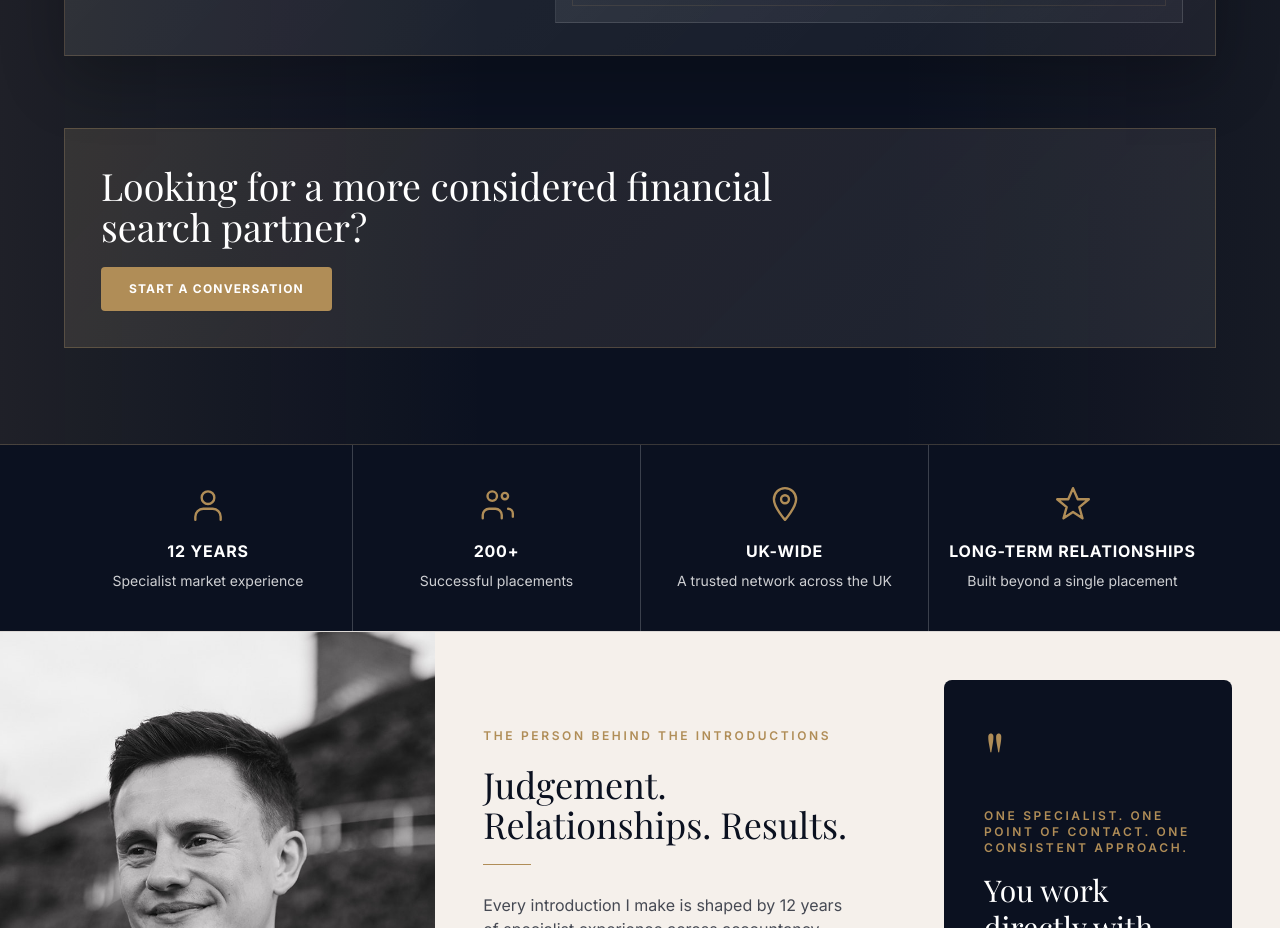
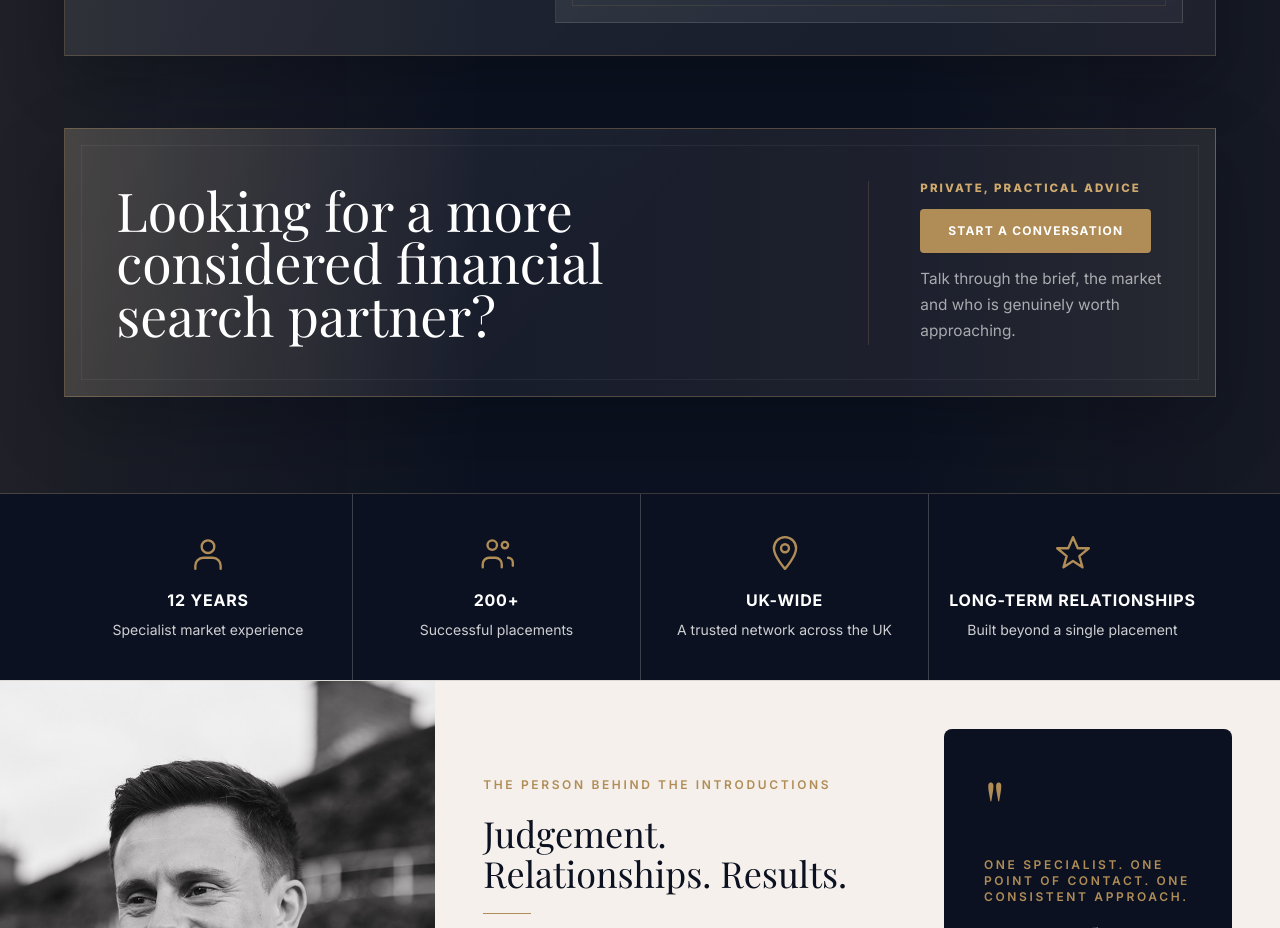
Before and after one commit to WH-93/website-skeleton-1, a Next.js app: page /about in a window 1280 px wide. Shown: the part 3200-4128 px from the top of the page. Built offline with nearby package versions, Linux system fonts and the light colour scheme; a web font is replaced by a local one.

Commit message:
polish(about): codex refinements

```diff
--- a/src/app/about/AboutStory.tsx
+++ b/src/app/about/AboutStory.tsx
@@ -2,7 +2,7 @@
 
 import Link from 'next/link';
 import { LazyMotion, MotionConfig, domAnimation, m } from 'framer-motion';
-import { chapters, ctaButtonLabel, ctaCopy } from './content';
+import { chapters, ctaButtonLabel, ctaCopy, ctaKicker, ctaSupportingCopy } from './content';
 import {
   aboutStoryCardVariants,
   aboutStoryCardChildVariants,
@@ -72,12 +72,18 @@ export function AboutStory() {
               whileInView="ready"
               viewport={{ once: true, amount: 0.4 }}
             >
+              <div className="about-story-cta-text">
                 <p className="about-story-cta-copy font-heading text-white">
                   {ctaCopy}
                 </p>
+              </div>
+              <div className="about-story-cta-action">
+                <span className="about-story-cta-kicker">{ctaKicker}</span>
                 <Link href="/#contact" className="btn-gold about-story-cta-link">
                   {ctaButtonLabel}
                 </Link>
+                <p className="about-story-cta-note">{ctaSupportingCopy}</p>
+              </div>
             </m.div>
           </div>
         </section>
--- a/src/app/about/aboutStory.css
+++ b/src/app/about/aboutStory.css
@@ -82,23 +82,96 @@
 }
 
 .about-story-cta {
+  position: relative;
   display: grid;
-  gap: 1.25rem;
-  margin-top: clamp(2.5rem, 6vw, 4.5rem);
-  border: 1px solid rgba(208,170,109,0.26);
-  background: linear-gradient(135deg, rgba(208,170,109,0.1), rgba(255,255,255,0.035)), rgba(255,255,255,0.035);
-  padding: clamp(1.35rem, 4vw, 2.25rem);
+  isolation: isolate;
+  max-width: 74rem;
+  gap: clamp(1.25rem, 4vw, 3rem);
+  align-items: center;
+  margin: clamp(2.5rem, 6vw, 4.5rem) auto 0;
+  overflow: hidden;
+  border: 1px solid rgba(208, 170, 109, 0.3);
+  background:
+    linear-gradient(135deg, rgba(255, 255, 255, 0.075), rgba(255, 255, 255, 0.02) 48%),
+    linear-gradient(90deg, rgba(208, 170, 109, 0.12), transparent 36%, rgba(208, 170, 109, 0.045)),
+    rgba(255, 255, 255, 0.032);
+  box-shadow: 0 26px 70px rgba(0, 0, 0, 0.22);
+  padding: clamp(1.4rem, 4vw, 3.25rem);
 }
 
-.about-story-cta-copy { max-width: 42rem; font-size: clamp(1.6rem, 6vw, 2.35rem); line-height: 1.08; }
-.about-story-cta-link { align-self: flex-start; justify-self: start; width: auto; }
+.about-story-cta::before {
+  content: '';
+  position: absolute;
+  inset: clamp(0.65rem, 1.4vw, 1rem);
+  z-index: -1;
+  pointer-events: none;
+  border: 1px solid rgba(255, 255, 255, 0.055);
+}
+
+.about-story-cta-text {
+  min-width: 0;
+}
+
+.about-story-cta-copy {
+  max-width: 17ch;
+  margin: 0;
+  font-size: clamp(1.8rem, 4.2vw, 3.35rem);
+  line-height: 0.98;
+}
+
+.about-story-cta-action {
+  display: flex;
+  min-width: 0;
+  flex-direction: column;
+  align-items: flex-start;
+  gap: 0.85rem;
+}
+
+.about-story-cta-kicker {
+  color: #d0aa6d;
+  font-family: Inter, sans-serif;
+  font-size: clamp(0.62rem, 1vw, 0.72rem);
+  font-weight: 750;
+  letter-spacing: 0.18em;
+  line-height: 1.25;
+  text-transform: uppercase;
+}
+
+.about-story-cta-note {
+  max-width: 20rem;
+  margin: 0;
+  color: rgba(255, 255, 255, 0.62);
+  font-family: Inter, sans-serif;
+  font-size: clamp(0.88rem, 1.2vw, 0.98rem);
+  line-height: 1.7;
+}
+
+.about-story-cta-link {
+  align-self: flex-start;
+  justify-self: start;
+  width: auto;
+}
+
+@media (min-width: 900px) {
+  .about-story-cta {
+    grid-template-columns: minmax(0, 1fr) minmax(17rem, 0.42fr);
+    min-height: clamp(14rem, 18vw, 17rem);
+  }
+
+  .about-story-cta-action {
+    justify-self: end;
+    padding-left: clamp(2rem, 4vw, 3.25rem);
+    border-left: 1px solid rgba(208, 170, 109, 0.18);
+  }
+}
 
 @media (max-width: 767px) {
   .about-story-card-shell { grid-template-columns: 1fr; gap: 1rem; }
   .about-story-scene { min-height: clamp(12rem, 55vw, 18rem); }
   .about-story-heading { font-size: clamp(1.5rem, 6vw, 2rem); }
   .about-story-copy { font-size: 0.9rem; }
-  .about-story-cta-copy { font-size: clamp(1.2rem, 5vw, 1.5rem); }
+  .about-story-cta-copy { font-size: clamp(1.32rem, 7vw, 1.85rem); }
+  .about-story-cta-note { font-size: 0.86rem; }
 }
 
 /* Visual component styles - Data / Signals / Network / Pipeline */
--- a/src/app/about/content.ts
+++ b/src/app/about/content.ts
@@ -123,4 +123,7 @@ export const chapters: Chapter[] = [
 // ── CTA ──
 
 export const ctaCopy = "Looking for a more considered financial search partner?";
+export const ctaKicker = "Private, practical advice";
+export const ctaSupportingCopy =
+  "Talk through the brief, the market and who is genuinely worth approaching.";
 export const ctaButtonLabel = "Start a conversation";
```
Lines whose indentation alone changed are shown as unchanged.
